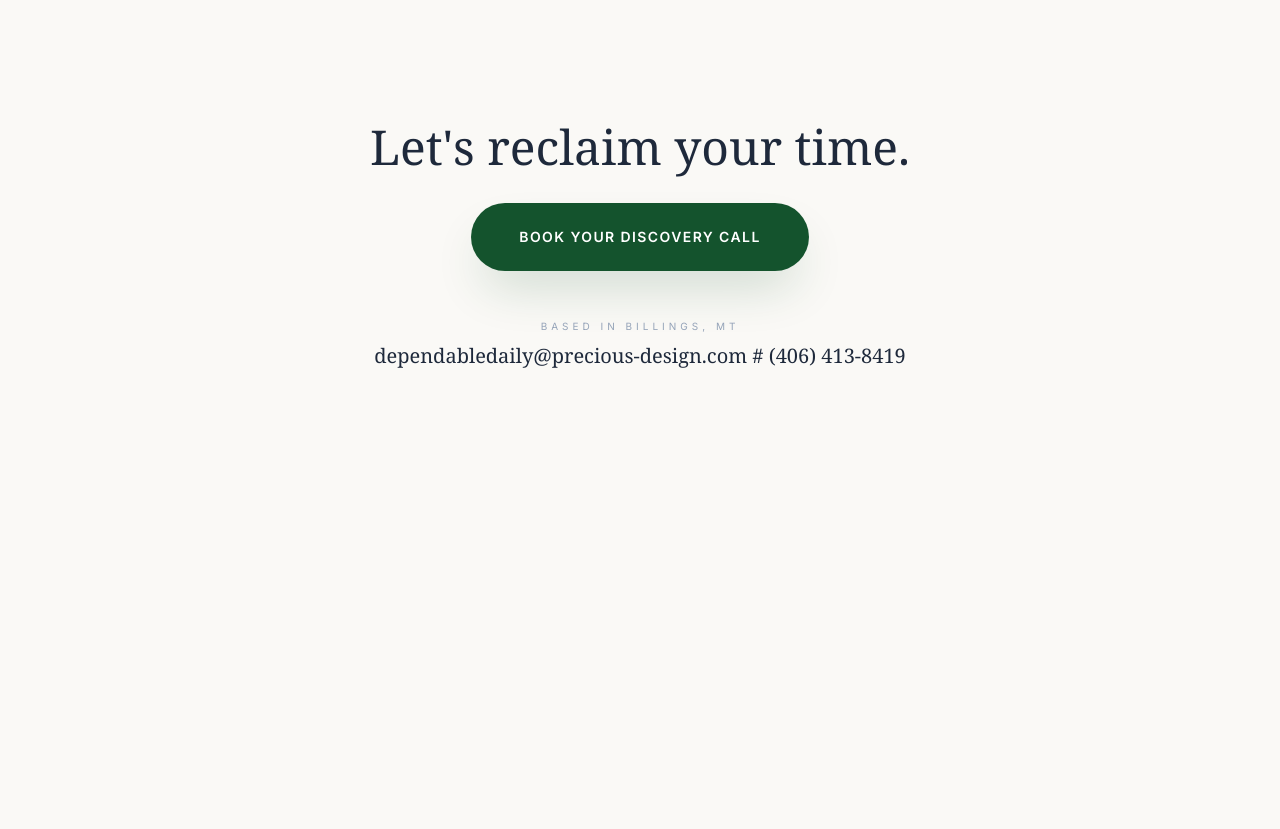
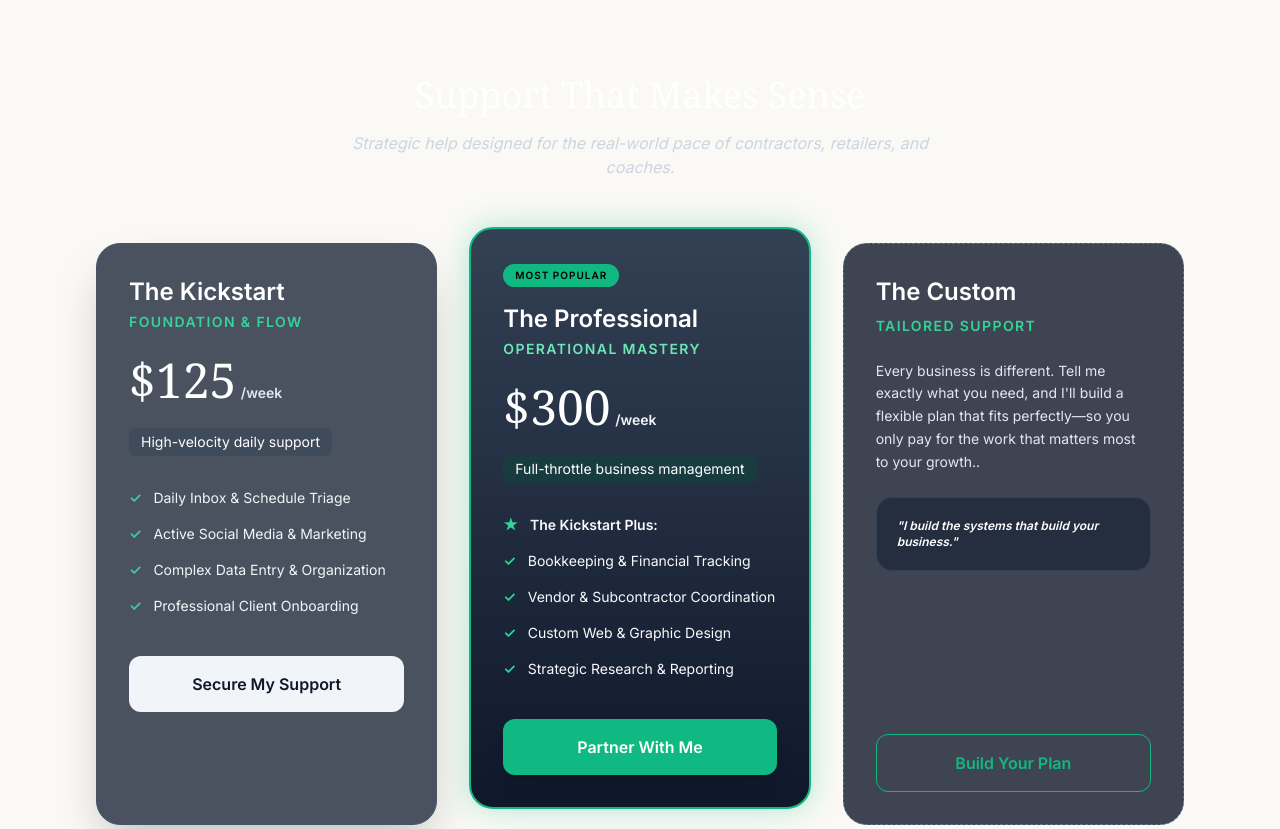
Before and after one commit to Dependable-Daily/preciousweb, a plain HTML site: page index.html in a window 1280 px wide. Shown: the part 2740-3569 px from the top of the page. Before the commit the page ends 3238 px from the top, so only its background shows below. Drawn offline with nearby package versions, Linux system fonts and the light colour scheme; a web font is replaced by a local one.

Commit message:
Fix HTML formatting and improve structure

```diff
--- a/index.html
+++ b/index.html
@@ -131,6 +131,64 @@
     </div>
   </section>
 
+  <section id="pricing" class="max-w-6xl mx-auto py-20 px-8">
+    <div class="text-center mb-16">
+        <h2 class="text-4xl font-serif text-white mb-4">Support That Makes Sense</h2>
+        <p class="text-slate-300 max-w-xl mx-auto italic">Strategic help designed for the real-world pace of contractors, retailers, and coaches.</p>
+    </div>
+
+    <div class="grid grid-cols-1 md:grid-cols-3 gap-8 items-stretch">
+        <div class="bg-slate-800/80 backdrop-blur-md p-8 rounded-3xl border border-slate-600 hover:border-emerald-400 transition-all shadow-2xl">
+            <h3 class="text-white font-bold text-2xl mb-1">The Kickstart</h3>
+            <p class="text-emerald-400 font-bold text-sm mb-6 uppercase tracking-widest">Foundation & Flow</p>
+            <div class="mb-6">
+                <span class="text-5xl font-serif text-white">$125</span>
+                <span class="text-slate-200 text-sm font-bold">/week</span>
+            </div>
+            <p class="text-sm text-white mb-8 font-medium bg-slate-700/50 py-1 px-3 rounded-md inline-block">High-velocity daily support</p>
+            <ul class="text-slate-100 text-left space-y-4 mb-10 text-sm">
+                <li class="flex items-start"><span class="text-emerald-400 font-bold mr-3">✓</span> <span>Daily Inbox & Schedule Triage</span></li>
+                <li class="flex items-start"><span class="text-emerald-400 font-bold mr-3">✓</span> <span>Active Social Media & Marketing</span></li>
+                <li class="flex items-start"><span class="text-emerald-400 font-bold mr-3">✓</span> <span>Complex Data Entry & Organization</span></li>
+                <li class="flex items-start"><span class="text-emerald-400 font-bold mr-3">✓</span> <span>Professional Client Onboarding</span></li>
+            </ul>
+            <a href="#contact" class="block text-center py-4 bg-slate-100 text-slate-900 font-bold rounded-xl hover:bg-emerald-400 transition-all">Secure My Support</a>
+        </div>
+
+        <div class="bg-gradient-to-b from-slate-700 to-slate-900 p-8 rounded-3xl border-2 border-emerald-500 shadow-[0_0_30px_rgba(16,185,129,0.3)] transform md:-translate-y-4">
+            <div class="bg-emerald-500 text-black text-[10px] font-bold uppercase tracking-widest py-1 px-3 rounded-full inline-block mb-4">Most Popular</div>
+            <h3 class="text-white font-bold text-2xl mb-1">The Professional</h3>
+            <p class="text-emerald-300 font-bold text-sm mb-6 uppercase tracking-widest">Operational Mastery</p>
+            <div class="mb-6">
+                <span class="text-5xl font-serif text-white">$300</span>
+                <span class="text-slate-100 text-sm font-bold">/week</span>
+            </div>
+            <p class="text-sm text-white mb-8 font-medium bg-emerald-900/40 py-1 px-3 rounded-md inline-block">Full-throttle business management</p>
+            <ul class="text-slate-50 text-left space-y-4 mb-10 text-sm">
+                <li class="flex items-start"><span class="text-emerald-400 font-bold mr-3">★</span> <span><strong>The Kickstart Plus:</strong></span></li>
+                <li class="flex items-start"><span class="text-emerald-400 font-bold mr-3">✓</span> <span>Bookkeeping & Financial Tracking</span></li>
+                <li class="flex items-start"><span class="text-emerald-400 font-bold mr-3">✓</span> <span>Vendor & Subcontractor Coordination</span></li>
+                <li class="flex items-start"><span class="text-emerald-400 font-bold mr-3">✓</span> <span>Custom Web & Graphic Design</span></li>
+                <li class="flex items-start"><span class="text-emerald-400 font-bold mr-3">✓</span> <span>Strategic Research & Reporting</span></li>
+            </ul>
+            <a href="#contact" class="block text-center py-4 bg-emerald-500 text-white font-bold rounded-xl hover:bg-emerald-400 transition-shadow shadow-lg">Partner With Me</a>
+        </div>
+
+        <div class="bg-slate-900/80 p-8 rounded-3xl border border-dashed border-slate-500 flex flex-col justify-between">
+            <div>
+                <h3 class="text-white font-bold text-2xl mb-2">The Custom</h3>
+                <p class="text-emerald-400 font-bold text-sm mb-6 uppercase tracking-widest">Tailored Support</p>
+                <p class="text-slate-200 text-sm leading-relaxed mb-6 font-medium">
+                    Every business is different. Tell me exactly what you need, and I'll build a flexible plan that fits perfectly—so you only pay for the work that matters most to your growth..
+                </p>
+                <div class="bg-slate-800/80 p-5 rounded-2xl border border-slate-700 mb-8">
+                    <p class="text-white text-xs font-bold italic">"I build the systems that build your business."</p>
+                </div>
+            </div>
+            <a href="#contact" class="block text-center py-4 border border-emerald-500 text-emerald-500 font-bold rounded-xl hover:bg-emerald-500 hover:text-white transition-all">Build Your Plan</a>
+        </div>
+    </div>
+</section>
   <section id="contact" class="max-w-4xl mx-auto py-32 px-8 text-center">
     <h2 class="text-4xl md:text-5xl font-serif text-[#1E293B] mb-8">Let's reclaim your time.</h2>
     <a href="https://calendar.app.google/etUkeXriT5XmEbicA" target="_blank" class="inline-block bg-green-900 text-white px-12 py-6 rounded-full text-sm font-bold tracking-widest uppercase hover:bg-green-800 hover:scale-105 transition-all shadow-2xl shadow-green-900/20">Book Your Discovery Call</a>
```
